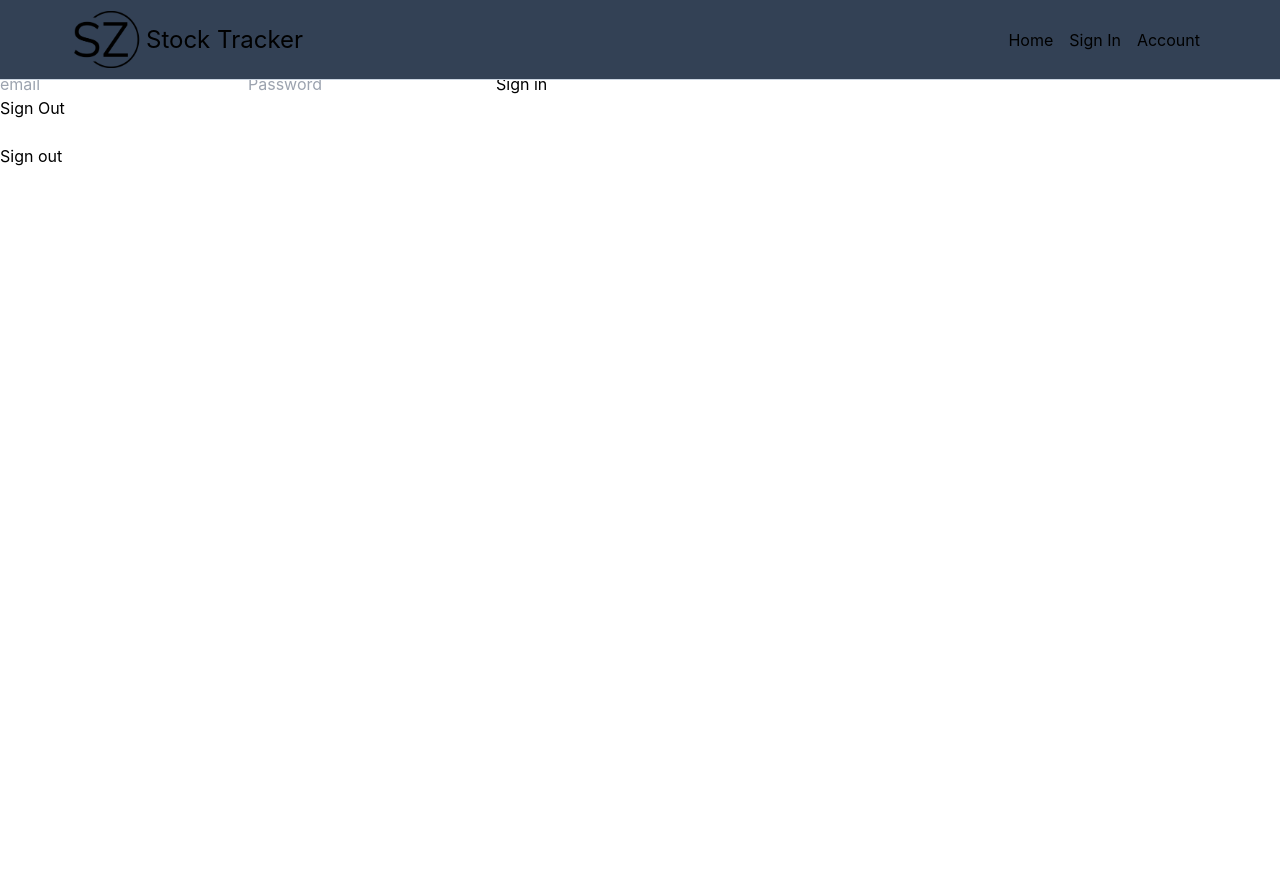
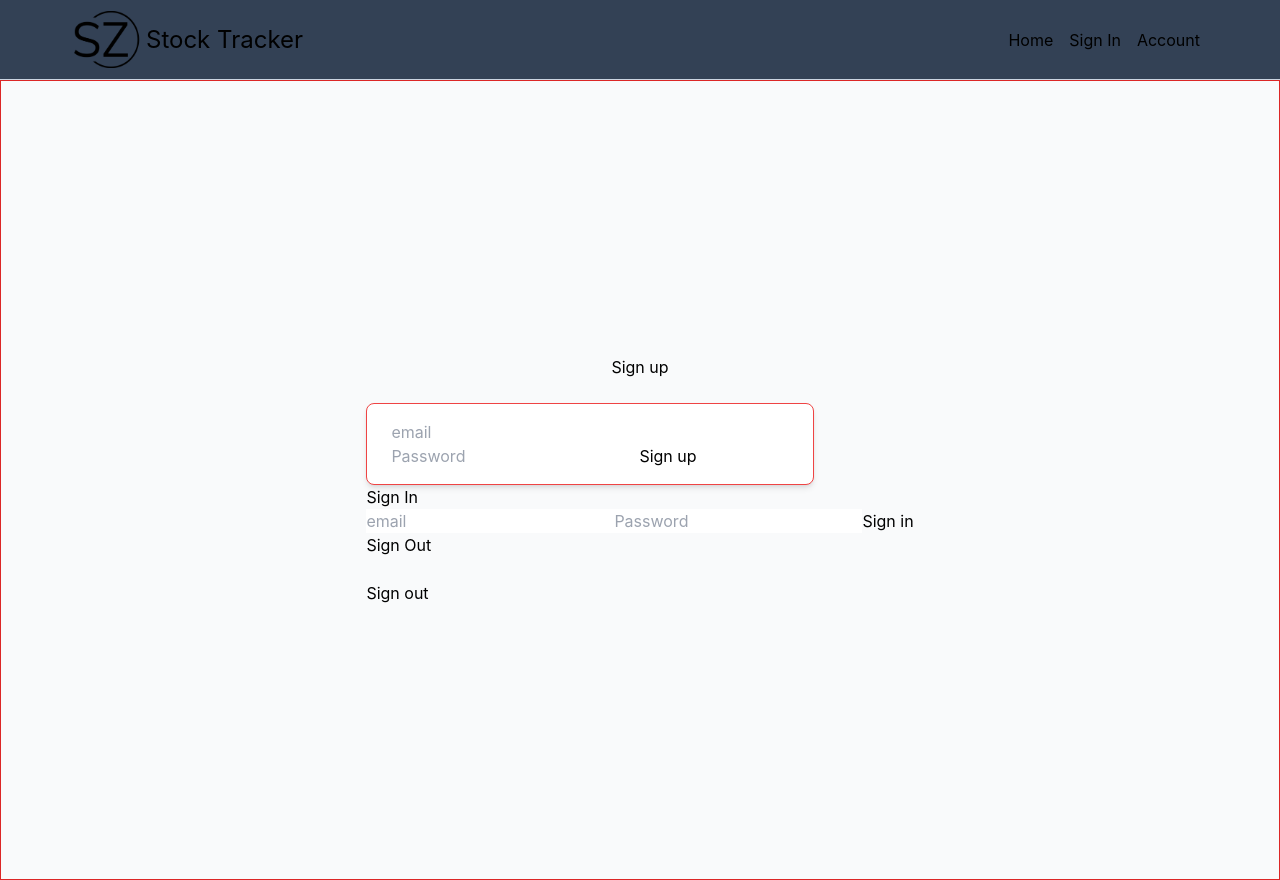
Before and after one commit to Zookerman3/Stock-Tracker-App, a React (Create React App) app: page /sign-in in a window 1280 px wide. Before the commit the page ends 800 px from the top, so only its background shows below. Built offline with nearby package versions, Linux system fonts and the light colour scheme; no server answers.

Commit message:
sign up wip

```diff
--- a/src/components/SignIn.js
+++ b/src/components/SignIn.js
@@ -46,17 +46,27 @@ function SignIn() {
 
     return (
         <React.Fragment>
+            <div className="mt-20 border border-red-600 flex flex-col items-center min-h-screen pt-6 sm:justify-center sm:pt-0 bg-gray-50">
                 <h1>Sign up</h1>
                 {signUpSuccess}
-            <form onSubmit={doSignUp}>
+                <div>
+                    <form className="border border-red-500 w-full px-6 py-4 mt-6 overflow-hidden bg-white shadow-md sm:max-w-md sm:rounded-lg" onSubmit={doSignUp}>
+                        <label
+                            htmlFor="email"
+                            className="block text-sm font-medium text-gray-700 undefined"
+                        >
+
+                        </label>
                         <input
                             type='text'
                             name='email'
                             placeholder='email' />
+
                         <input
                             type='password'
                             name='password'
                             placeholder='Password' />
+
                         <button type='submit'>Sign up</button>
                     </form>
 
@@ -77,6 +87,10 @@ function SignIn() {
                     {signOutSuccess}
                     <br />
                     <button onClick={doSignOut}>Sign out</button>
+                </div>
+
+            </div>
+
         </React.Fragment>
     );
 }
```
Lines whose indentation alone changed are shown as unchanged.
